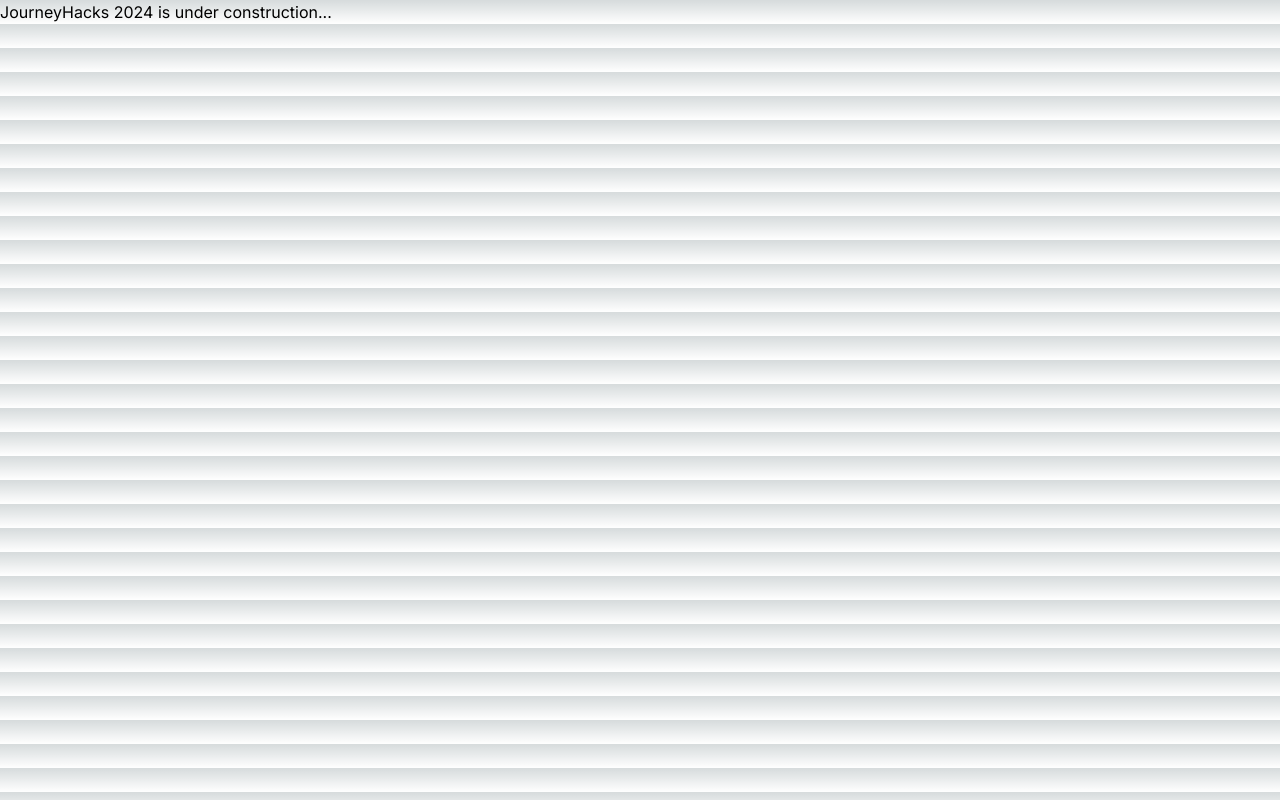
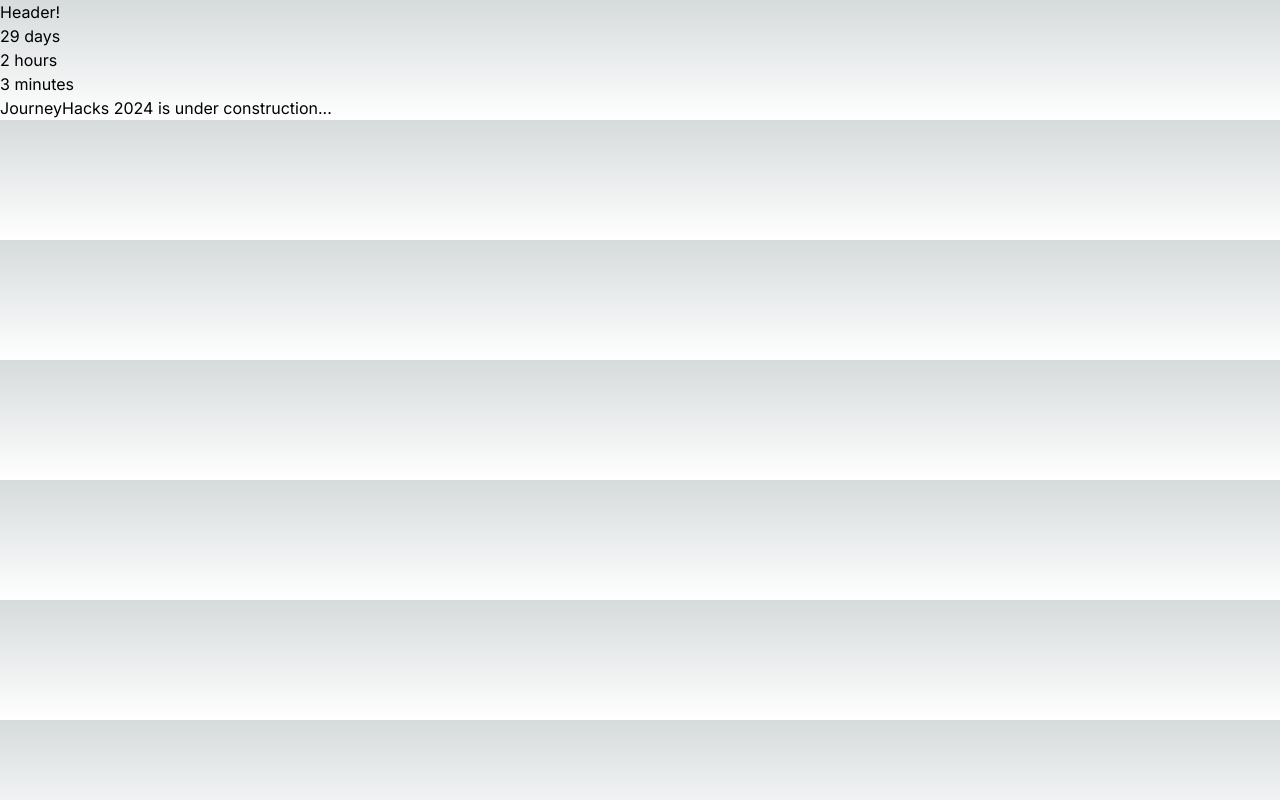
Before and after one commit to sfusurge/journeyhacks_website, a Next.js app: page / in a window 1280 px wide. Built offline with nearby package versions, Linux system fonts and the light colour scheme.

Commit message:
implemented countdown  funtionality

```diff
--- /dev/null
+++ b/components/CountdownClock/CountdownClock.tsx
@@ -0,0 +1,43 @@
+import { useState, useEffect } from "react";
+
+export default function CountdownClock() {
+	// TODO confirm with Matthew for correct event date
+	const eventDate = new Date("2024-01-17T12:00:00");
+	const [time, setTime] = useState(calculateTimeRemaining());
+
+	function calculateTimeRemaining() {
+		const currentTime = new Date();
+		const difference = eventDate.getTime() - currentTime.getTime();
+
+		if (difference <= 0) {
+			return { days: 0, hours: 0, minutes: 0, seconds: 0 };
+		}
+
+		const days = Math.floor(difference / (1000 * 60 * 60 * 24));
+		const hours = Math.floor(
+			(difference % (1000 * 60 * 60 * 24)) / (1000 * 60 * 60)
+		);
+		const minutes = Math.floor((difference % (1000 * 60 * 60)) / (1000 * 60));
+		const seconds = Math.floor((difference % (1000 * 60)) / 1000);
+
+		return { days, hours, minutes, seconds };
+	}
+
+	useEffect(() => {
+		const updateInterval = setInterval(() => {
+			setTime(calculateTimeRemaining());
+		}, 60000);
+
+		return () => {
+			clearInterval(updateInterval);
+		};
+	}, []);
+
+	return (
+		<div>
+			<p>{time.days} days</p>
+			<p>{time.hours} hours</p>
+			<p>{time.minutes} minutes</p>
+		</div>
+	);
+}
--- a/components/Header/Header.tsx
+++ b/components/Header/Header.tsx
@@ -1,3 +1,3 @@
 export default function Header() {
-	return <div></div>;
+	return <div>Header!</div>;
 }
--- a/src/app/page.tsx
+++ b/src/app/page.tsx
@@ -1,12 +1,14 @@
+"use client";
+
 import Image from "next/image";
 import Header from "../../components/Header/Header";
+import CountdownClock from "../../components/CountdownClock/CountdownClock";
 
 export default function Home() {
 	return (
 		// TODO Create navbar
 
 		// TODO Create header
-
 		// TODO Create count-down clock
 
 		// TODO Create General information section
@@ -19,6 +21,10 @@
 
 		// TODO Create Team section
 
-		<main>JourneyHacks 2024 is under construction...</main>
+		<div>
+			{Header()}
+			{CountdownClock()}
+			<main>JourneyHacks 2024 is under construction...</main>
+		</div>
 	);
 }
```
